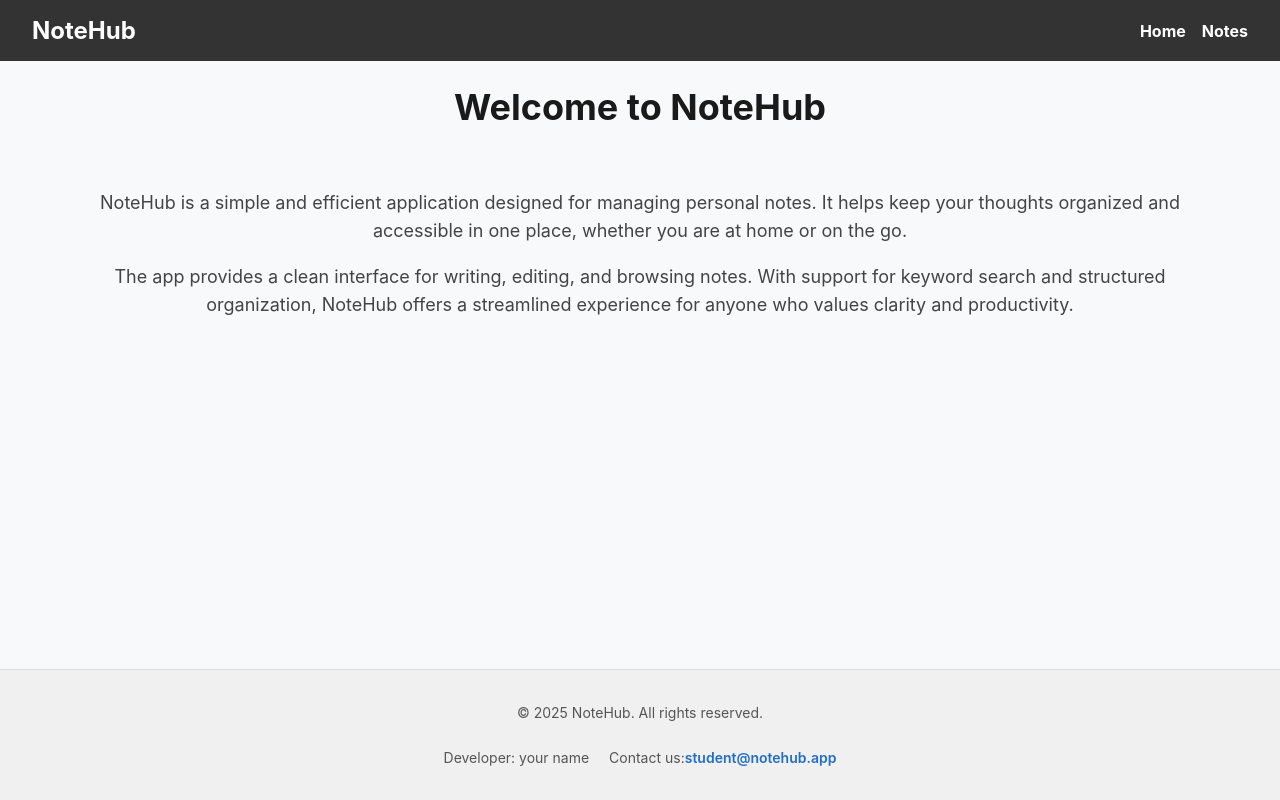
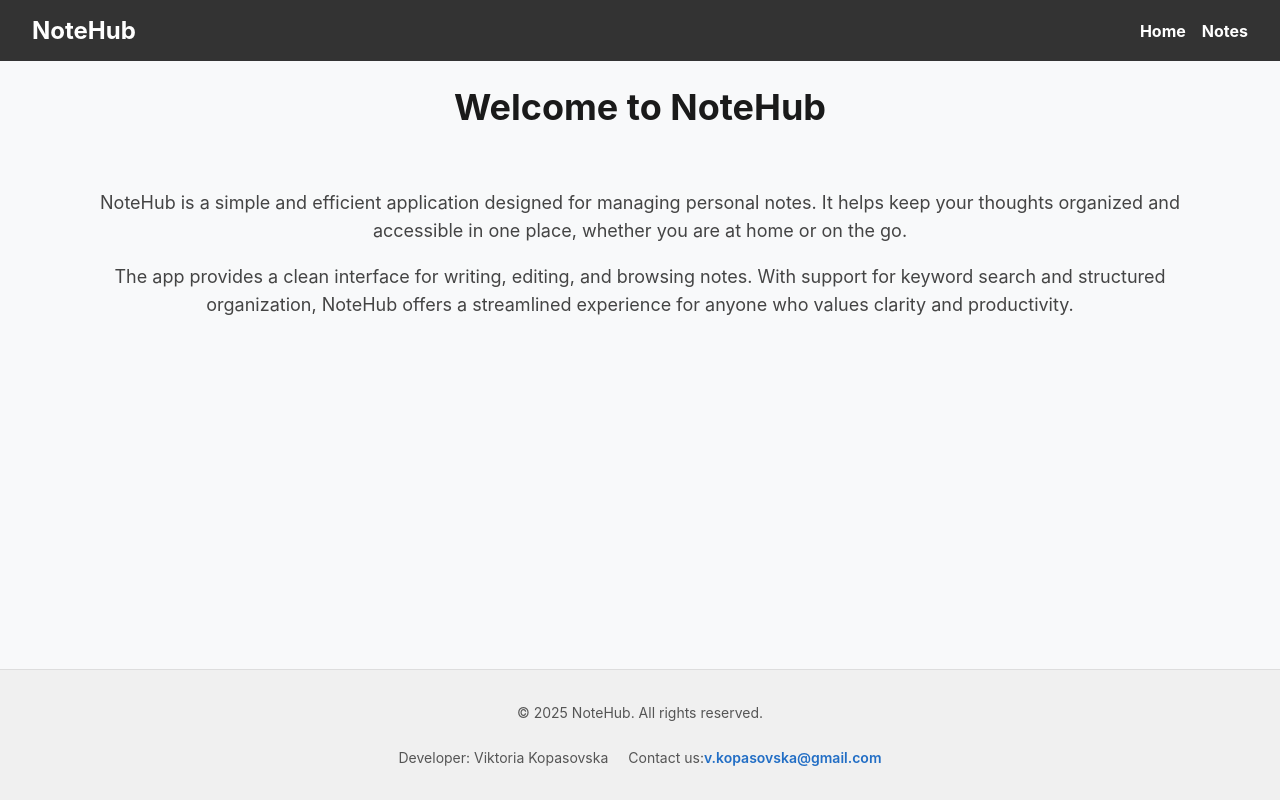
Before and after one commit to kopasovska/07-routing-nextjs, a Next.js app: page / in a window 1280 px wide. Built offline with nearby package versions, Linux system fonts and the light colour scheme.

Commit message:
Change footer content

```diff
--- a/components/Footer/Footer.tsx
+++ b/components/Footer/Footer.tsx
@@ -6,10 +6,10 @@ const Footer = () => {
       <div className={css.content}>
         <p>© {new Date().getFullYear()} NoteHub. All rights reserved.</p>
         <div className={css.wrap}>
-          <p>Developer: your name</p>
+          <p>Developer: Viktoria Kopasovska</p>
           <p>
             Contact us:
-            <a href="mailto:student@notehub.app">student@notehub.app</a>
+            <a href="mailto:student@notehub.app">v.kopasovska@gmail.com</a>
           </p>
         </div>
       </div>
```
